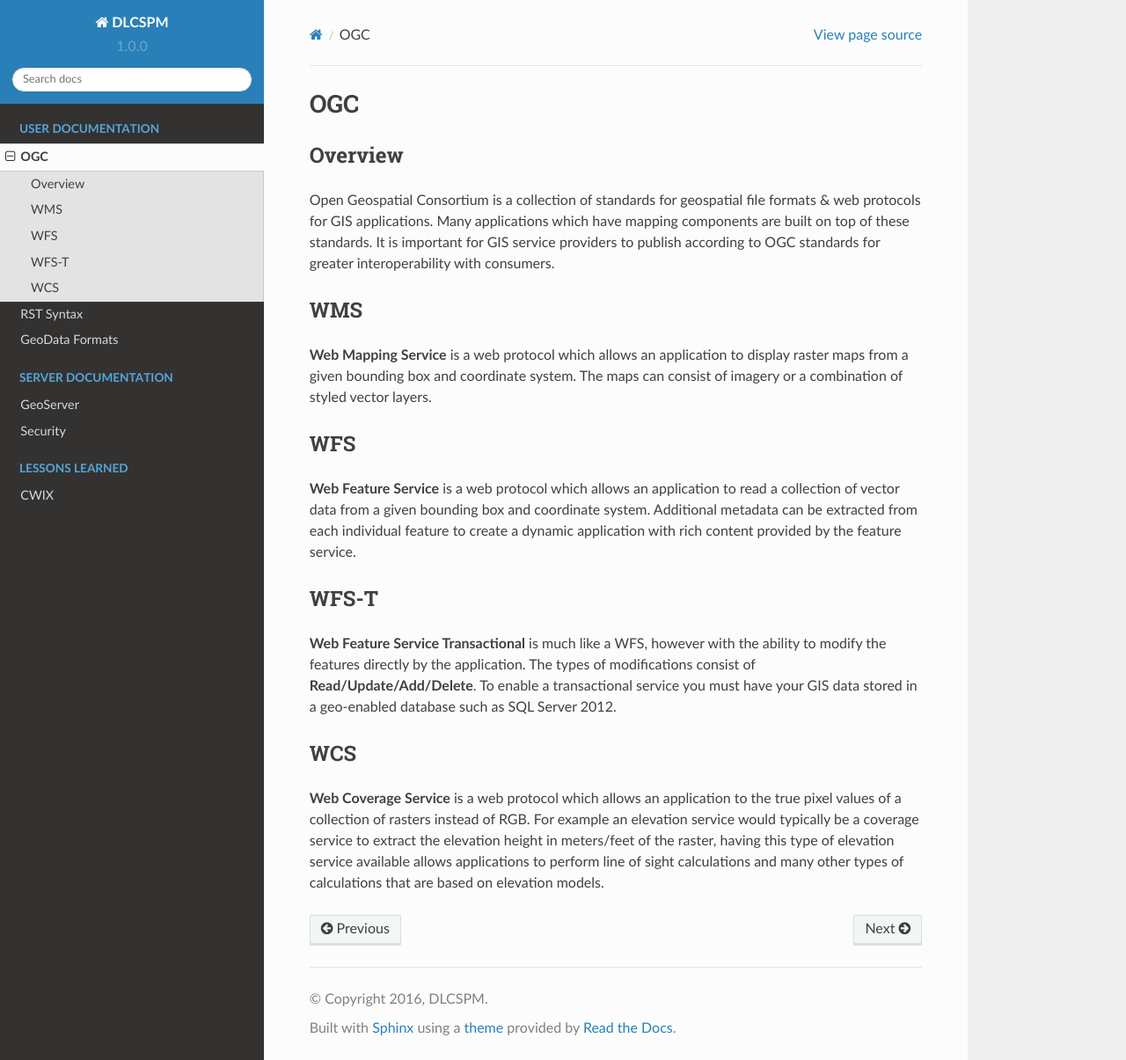
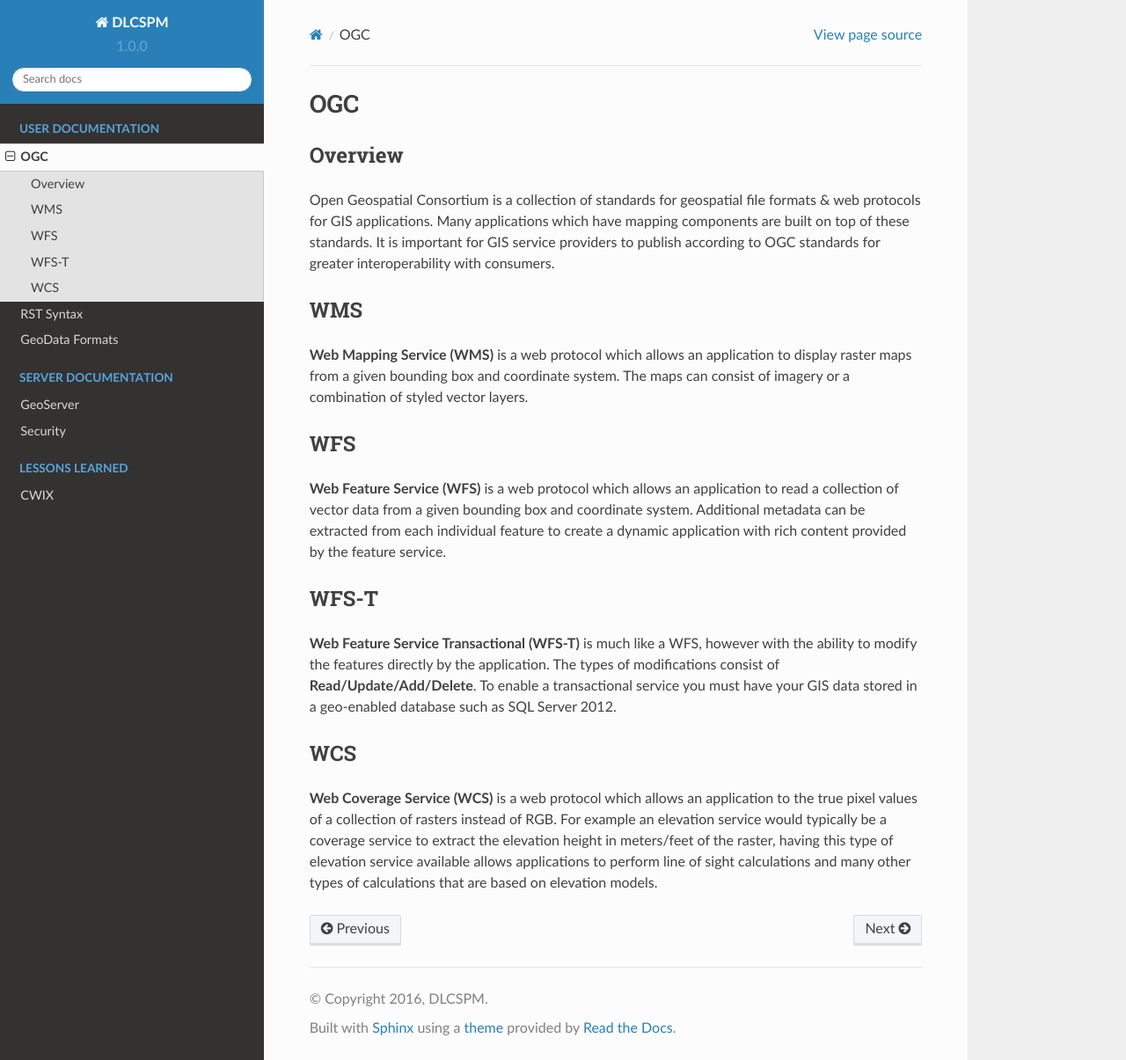
Before and after one commit to DenisCarriere/documentation, a Sphinx documentation site: the page built from docs/USER/ogc.md, in a window 1280 px wide and 1205 px high. Shown: the whole window at 88% size. Built offline with Sphinx 7.4.7 and the Read the Docs theme 2.0.0, drawn with Linux system fonts in a browser that asks for light colours.

Commit message:
Add Abrevations

```diff
--- a/docs/USER/ogc.md
+++ b/docs/USER/ogc.md
@@ -6,16 +6,16 @@
 
 ## WMS
 
-**Web Mapping Service** is a web protocol which allows an application to display raster maps from a given bounding box and coordinate system. The maps can consist of imagery or a combination of styled vector layers.
+**Web Mapping Service (WMS)** is a web protocol which allows an application to display raster maps from a given bounding box and coordinate system. The maps can consist of imagery or a combination of styled vector layers.
 
 ## WFS
 
-**Web Feature Service** is a web protocol which allows an application to read a collection of vector data from a given bounding box and coordinate system. Additional metadata can be extracted from each individual feature to create a dynamic application with rich content provided by the feature service.
+**Web Feature Service (WFS)** is a web protocol which allows an application to read a collection of vector data from a given bounding box and coordinate system. Additional metadata can be extracted from each individual feature to create a dynamic application with rich content provided by the feature service.
 
 ## WFS-T
 
-**Web Feature Service Transactional** is much like a WFS, however with the ability to modify the features directly by the application. The types of modifications consist of **Read/Update/Add/Delete**. To enable a transactional service you must have your GIS data stored in a geo-enabled database such as SQL Server 2012.
+**Web Feature Service Transactional (WFS-T)** is much like a WFS, however with the ability to modify the features directly by the application. The types of modifications consist of **Read/Update/Add/Delete**. To enable a transactional service you must have your GIS data stored in a geo-enabled database such as SQL Server 2012.
 
 ## WCS
 
-**Web Coverage Service** is a web protocol which allows an application to the true pixel values of a collection of rasters instead of RGB. For example an elevation service would typically be a coverage service to extract the elevation height in meters/feet of the raster, having this type of elevation service available allows applications to perform line of sight calculations and many other types of calculations that are based on elevation models.
+**Web Coverage Service (WCS)** is a web protocol which allows an application to the true pixel values of a collection of rasters instead of RGB. For example an elevation service would typically be a coverage service to extract the elevation height in meters/feet of the raster, having this type of elevation service available allows applications to perform line of sight calculations and many other types of calculations that are based on elevation models.
```
